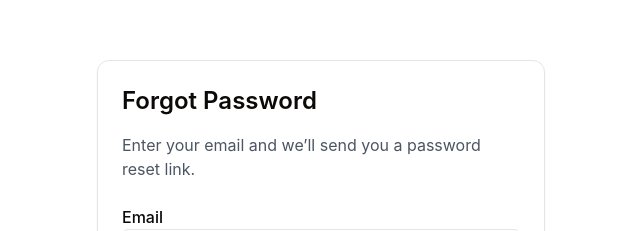
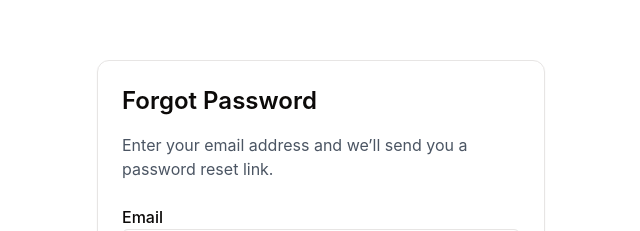
Before and after one commit to Clinovia/landing-page, a Next.js app: page /forgot-password in a window 1280 px wide. Shown: the part 239-470 px from the top of the page, without its empty margins (319-959 px from the left). Built offline with nearby package versions, Linux system fonts and the light colour scheme; what @supabase/auth-helpers-nextjs would draw is missing.

Commit message:
forgot-password

```diff
--- a/app/(auth)/forgot-password/page.tsx
+++ b/app/(auth)/forgot-password/page.tsx
@@ -5,7 +5,7 @@ export default function ForgotPasswordPage() {
     <div className="max-w-md mx-auto mt-20 p-6 border rounded-xl shadow-sm">
       <h1 className="text-2xl font-semibold mb-4">Forgot Password</h1>
       <p className="text-gray-600 mb-6">
-        Enter your email and we’ll send you a password reset link.
+        Enter your email address and we’ll send you a password reset link.
       </p>
 
       <ForgotPasswordForm />
```
